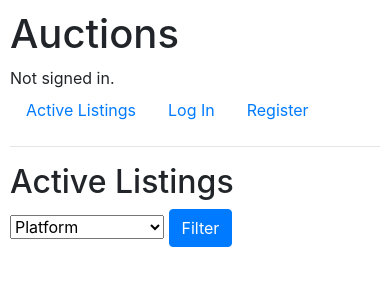
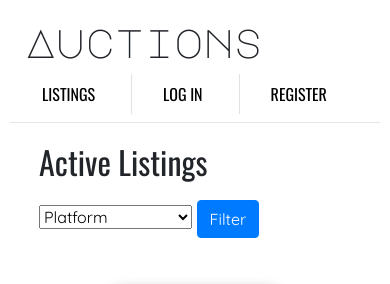
Before and after one commit to edxorbust/eCommerce, a Django app: page / in a window 390 px wide. Shown: the top 284 px of the page. Run offline with Django 3.2, Linux system fonts and the light colour scheme; data comes from the database, SQL or seed files in the repository; some libraries are stand-ins or nearby versions.

Commit message:
responsive and css update

```diff
--- a/auctions/static/auctions/styles.css
+++ b/auctions/static/auctions/styles.css
@@ -1,3 +1,87 @@
 body {
     padding: 10px;
 }
+
+
+
+.bg-primary{
+    background-color: white;
+}
+
+.nav-link{
+    color: rgb(0, 0, 0);
+
+
+}
+.nav-link:hover{
+    color: rgb(93, 93, 93);
+
+}
+.nav{
+    gap: 15px;
+}
+
+
+.nav li:not(:last-child) {
+    border-right: 1px solid rgba(128, 128, 128, 0.229);
+    padding-right: 20px;
+}
+
+hr{
+    margin-top: 0;
+    margin-bottom: 0;
+}
+
+.container-center {
+    margin-left: auto;
+    margin-right: auto;
+    width: 80vw;
+    margin-top: 20px;
+  }
+
+
+.oswald {
+  font-family: "Oswald", sans-serif;
+  font-optical-sizing: auto;
+  font-weight: 400;
+  font-style: normal;
+}
+
+.oswald-lite {
+    font-family: "Oswald", sans-serif;
+    font-optical-sizing: auto;
+    font-weight: 200;
+    font-style: normal;
+  }
+
+
+
+.quicksand {
+    font-family: "Quicksand", sans-serif;
+    font-optical-sizing: auto;
+    font-weight: 400;
+    font-style: normal;
+  }
+
+.major-mono-display-regular {
+    font-family: "Major Mono Display", monospace;
+    font-weight: 400;
+    font-style: normal;
+  }
+
+.row{
+    justify-content: center;
+    row-gap: 20px;
+}
+
+.card{
+    padding: 0px 20px;
+    border-radius: 1.25rem;
+    box-shadow: 0px 0px 10px #d2d2d2dd;
+    width: 30rem;
+}
+
+.col-md-4{
+    display: flex;
+    align-items: center;
+}
--- a/auctions/templates/auctions/index.html
+++ b/auctions/templates/auctions/index.html
@@ -1,30 +1,48 @@
-{% extends "auctions/layout.html" %}
-{% block body %}
-<h2>Active Listings</h2>
+{% extends "auctions/layout.html" %} {% block body %}
+<div class="container-center">
+  <h2 class="oswald">Active Listings</h2>
   <form action="{% url 'displayCategory' %}" method="POST">
     {% csrf_token %}
-    <select class="form-select" aria-label="Default select example" name="category">
+    <select
+      class="form-select quicksand mt-3"
+      aria-label="Default select example"
+      name="category"
+    >
       {% for category in categories %}
       <option value="{{category}}">{{category}}</option>
       {% endfor %}
     </select>
-    <input class="btn btn-primary" type="submit" value="Filter">
+    <input class="btn btn-primary quicksand" type="submit" value="Filter" />
   </form>
-<div class="row m-5">
+  <div class="row m-5 quicksand">
+    {% if not listings %}
+    <h5>No items with this category</h5>
+    {% else %}
       {% for listing in listings %}
-  <div class="card mx-3" style="width: 18rem">
+      <div class="card mx-3">
+        <div class="row g-0">
+          <div class="col-md-4">
             <img
-      class="card-img-top"
+          class="img-fluid rounded-start"
           src="{{ listing.image_url }}"
           alt="{{ listing.title }}"
             />
+          </div>
+          <div class="col-md-8">
             <div class="card-body">
               <h5 class="card-title">{{ listing.title }}</h5>
               <p class="card-text">{{ listing.description }}</p>
               <h3>${{ listing.price.bid }}</h3>
-      <a href="{% url 'listing' id=listing.id %}" class="btn btn-primary">More Info</a>
+              <a href="{% url 'listing' id=listing.id %}" class="btn btn-primary"
+                >More Info</a
+              >
+            </div>
+          </div>
         </div>
       </div>
       {% endfor %}
+    {% endif %}
   </div>
+</div>
+
 {% endblock %}
--- a/auctions/templates/auctions/layout.html
+++ b/auctions/templates/auctions/layout.html
@@ -3,44 +3,53 @@
 <!DOCTYPE html>
 <html lang="en">
   <head>
+    <meta name="viewport" content="width=device-width, initial-scale=1.0" />
     <title>{% block title %}Auctions{% endblock %}</title>
-        <link rel="stylesheet" href="https://stackpath.bootstrapcdn.com/bootstrap/4.4.1/css/bootstrap.min.css" integrity="sha384-Vkoo8x4CGsO3+Hhxv8T/Q5PaXtkKtu6ug5TOeNV6gBiFeWPGFN9MuhOf23Q9Ifjh" crossorigin="anonymous">
-        <link href="{% static 'auctions/styles.css' %}" rel="stylesheet">
+    <link rel="preconnect" href="https://fonts.googleapis.com" />
+    <link rel="preconnect" href="https://fonts.gstatic.com" crossorigin />
+    <link href="https://fonts.googleapis.com/css2?family=Major+Mono+Display&family=Oswald:wght@200..700&family=Quicksand:wght@300..700&display=swap" rel="stylesheet">
+    <link
+      rel="stylesheet"
+      href="https://stackpath.bootstrapcdn.com/bootstrap/4.4.1/css/bootstrap.min.css"
+      integrity="sha384-Vkoo8x4CGsO3+Hhxv8T/Q5PaXtkKtu6ug5TOeNV6gBiFeWPGFN9MuhOf23Q9Ifjh"
+      crossorigin="anonymous"
+    />
+    <link href="{% static 'auctions/styles.css' %}" rel="stylesheet" />
   </head>
   <body>
-        <h1>Auctions</h1>
+    <nav class="navbar" data-bs-theme="dark">
       <div>
-            {% if user.is_authenticated %}
-                Signed in as <strong>{{ user.username }}</strong>.
-            {% else %}
-                Not signed in.
-            {% endif %}
+        <h1 class="major-mono-display-regular">Auctions</h1>
+        {% if user.is_authenticated %} Signed in as
+        <strong>{{ user.username }}</strong>. {% endif %}
       </div>
-        <ul class="nav">
+      <ul class="nav oswald">
         <li class="nav-item">
-                <a class="nav-link" href="{% url 'index' %}">Active Listings</a>
+          <a class="nav-link" href="{% url 'index' %}">LISTINGS</a>
         </li>
         {% if user.is_authenticated %}
         <li class="nav-item">
-                    <a class="nav-link" href="{% url 'createlisting' %}">Create Listing</a>
+          <a class="nav-link" href="{% url 'createlisting' %}"
+            >CREATE LISTING</a
+          >
         </li>
         <li class="nav-item">
-                    <a class="nav-link" href="{% url 'watchlist' %}">Watchlist</a>
+          <a class="nav-link" href="{% url 'watchlist' %}">WATCHLIST</a>
         </li>
         <li class="nav-item">
-                    <a class="nav-link" href="{% url 'logout' %}">Log Out</a>
+          <a class="nav-link" href="{% url 'logout' %}">LOG OUT</a>
         </li>
         {% else %}
         <li class="nav-item">
-                    <a class="nav-link" href="{% url 'login' %}">Log In</a>
+          <a class="nav-link" href="{% url 'login' %}">LOG IN</a>
         </li>
         <li class="nav-item">
-                    <a class="nav-link" href="{% url 'register' %}">Register</a>
+          <a class="nav-link" href="{% url 'register' %}">REGISTER</a>
         </li>
         {% endif %}
       </ul>
-        <hr>
-        {% block body %}
-        {% endblock %}
+    </nav>
+    <hr />
+    {% block body %} {% endblock %}
   </body>
 </html>
--- a/auctions/views.py
+++ b/auctions/views.py
@@ -71,12 +71,23 @@ def newComment(request, id):
 def displayCategory(request):
     if request.method == "POST":
         categories = Category.objects.all()
-        categoryFiltered = Category.objects.get( categoryName = request.POST["category"])
-        categoryListing = Listing.objects.filter( category = categoryFiltered, isActive = True)
-        return render(request, "auctions/index.html", {
-            "listings": categoryListing,
-            "categories": categories
-        })
+        try:
+            categoryFiltered = Category.objects.get( categoryName = request.POST["category"])
+            categoryListing = Listing.objects.filter( category = categoryFiltered, isActive = True)
+            if not categoryListing:
+                return render(request, "auctions/index.html", {
+                "listings": None,
+                "categories": categories
+                })
+            return render(request, "auctions/index.html", {
+                "listings": categoryListing,
+                "categories": categories
+                })
+        except Category.DoesNotExist:
+            return render(request, "auctions/index.html", {
+                "listings": None,
+                "categories": categories
+            })
 
 def createListing(request):
     if request.method == "GET":
```
Lines whose indentation alone changed are shown as unchanged.
